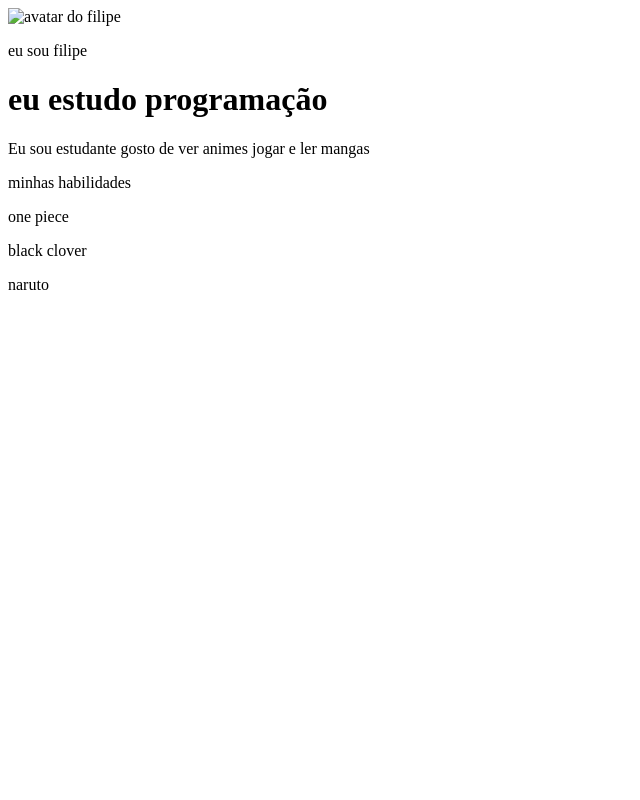
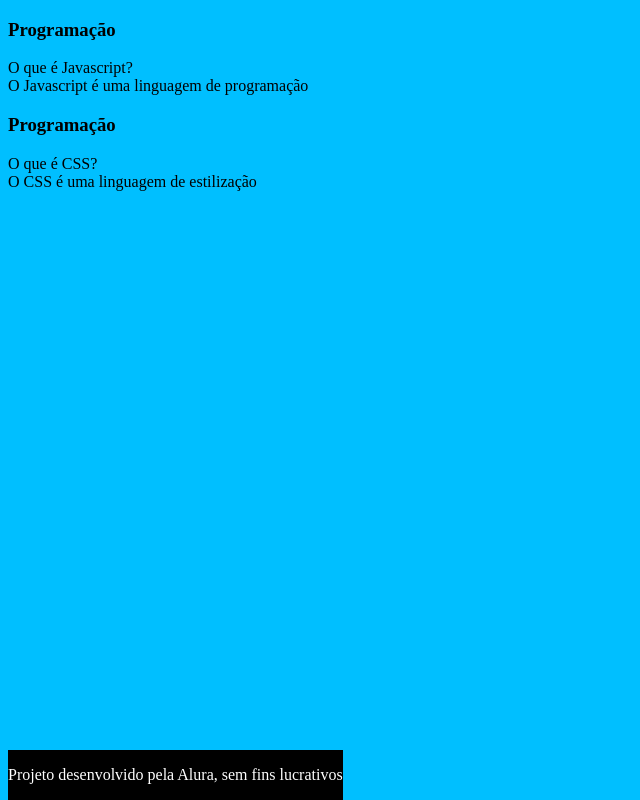
Before and after one commit to lipe00742/portifolio-, a plain HTML site: page index.html in a window 1280 px wide. Shown: the whole page, without its empty margins (0-640 px from the left). Drawn offline with Linux system fonts and the light colour scheme.

Commit message:
Add files via upload

```diff
--- /dev/null
+++ b/assets/style.css
@@ -0,0 +1,11 @@
+body{
+    background-color: deepskyblue;
+}
+
+footer{
+    background-color: black;
+    color: white;
+    position: fixed;
+
+    bottom: 0;
+}
--- a/index.html
+++ b/index.html
@@ -1,23 +1,42 @@
 <!DOCTYPE html>
 <html lang="pt-br">
-  <head>
-    <meta charset="UTF-8" />
-    <meta name="viewport" content="width=device-width, initial-scale=1.0" />
-    <link rel="stylesheet" href="style.css" />
-    <title>Meu portfólio</title>
-  </head>
-  <body>
-        <img src="img/luffy-1920-x-1920-picture-ee9gghzfh6x5rq4k.jpg" alt="avatar do filipe" srcset="" />
-    <p>eu sou filipe</p>
-<h1>eu estudo programação</h1>
-<p>
-Eu sou estudante gosto de ver animes jogar e ler mangas
-</p>
-<p>minhas habilidades</p>
-<div>
-<p>one piece</p>
-<p>black clover</p>
-<p>naruto</p>
-</div>
- </body>
+<head>
+    <meta charset="UTF-8">
+    <meta name="viewport" content="width=device-width, initial-scale=1.0">
+    <link rel="stylesheet" href="assets/style.css">
+    <title>flashcard</title>
+</head>
+<body>
+    <main>
+<section id="container">
+    <article class="cartao">
+       <div class="cartao__conteudo">
+        <h3>Programação</h3>
+        <div class="cartao__conteudo__pergunta">
+            O que é Javascript?
+        </div>
+        <div class="cartao__conteudo__resposta">
+            O Javascript é uma linguagem de programação
+        </div>
+       </div>
+    </article>
+    <article class="cartao">
+        <h3>Programação</h3>
+        <div class="cartao__conteudo">
+
+         <div class="cartao__conteudo__pergunta">
+             O que é CSS?
+         </div>
+         <div class="cartao__conteudo__resposta">
+             O CSS é uma linguagem de estilização
+         </div>
+        </div>
+     </article>
+</section>
+     </main>
+    <footer>
+        <p>Projeto desenvolvido pela Alura, sem fins lucrativos</p>
+    </footer>
+
+</body>
 </html>
```
